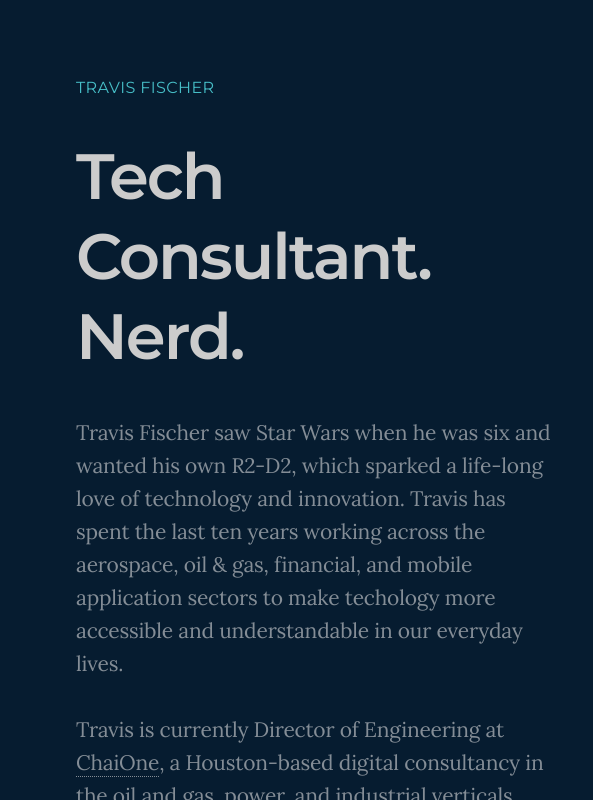
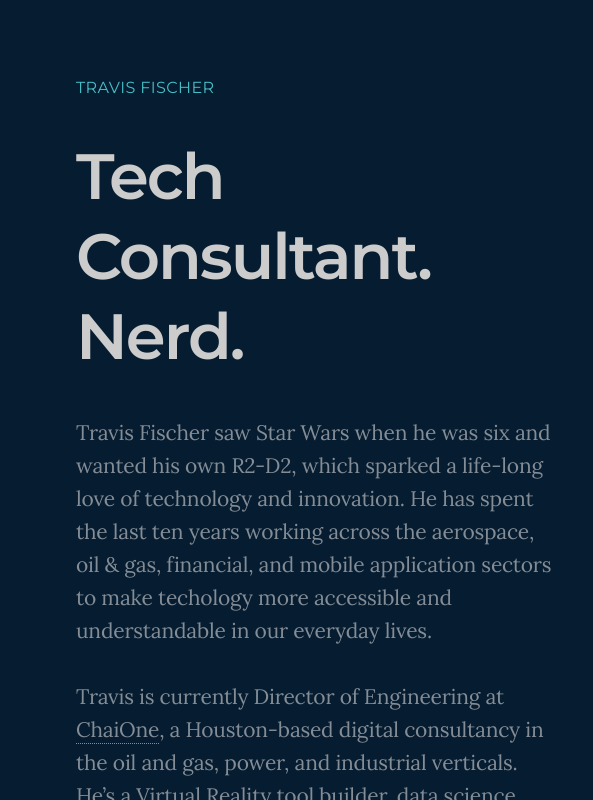
Before and after one commit to iovortex/iovortex.github.io, a plain HTML site: page index.html in a window 1280 px wide. Shown: the full height of the page, 644-1237 px from the left. Drawn offline with Linux system fonts and the light colour scheme.

Commit message:
Update bio

```diff
--- a/index.html
+++ b/index.html
@@ -71,7 +71,7 @@
 
 
         <div class="split-bio">
-  <p>Travis Fischer saw Star Wars when he was six and wanted his own R2-D2, which sparked a life-long love of technology and innovation. Travis has spent the last ten years working across the aerospace, oil &amp; gas, financial, and mobile application sectors to make techology more accessible and understandable in our everyday lives. <br><br> Travis is currently Director of Engineering at <a href="www.chaione.com">ChaiOne</a>, a Houston-based digital consultancy in the oil and gas, power, and industrial verticals. He&rsquo;s a Virtual Reality tool builder, data science dabbler, and walkability and sustainability advocate.</p>
+  <p>Travis Fischer saw Star Wars when he was six and wanted his own R2-D2, which sparked a life-long love of technology and innovation. He has spent the last ten years working across the aerospace, oil &amp; gas, financial, and mobile application sectors to make techology more accessible and understandable in our everyday lives. <br><br> Travis is currently Director of Engineering at <a href="www.chaione.com">ChaiOne</a>, a Houston-based digital consultancy in the oil and gas, power, and industrial verticals. He&rsquo;s a Virtual Reality tool builder, data science dabbler, and walkability and sustainability advocate.</p>
 </div>
 
 
```
